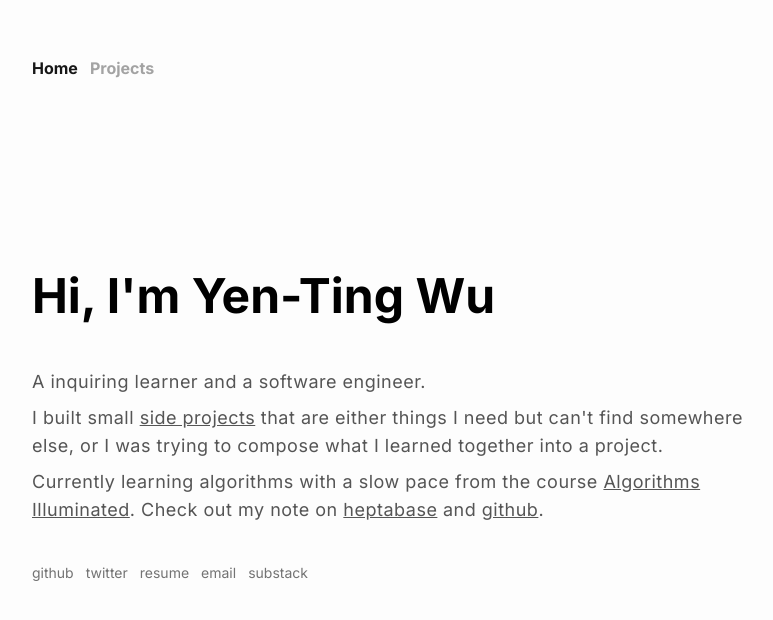
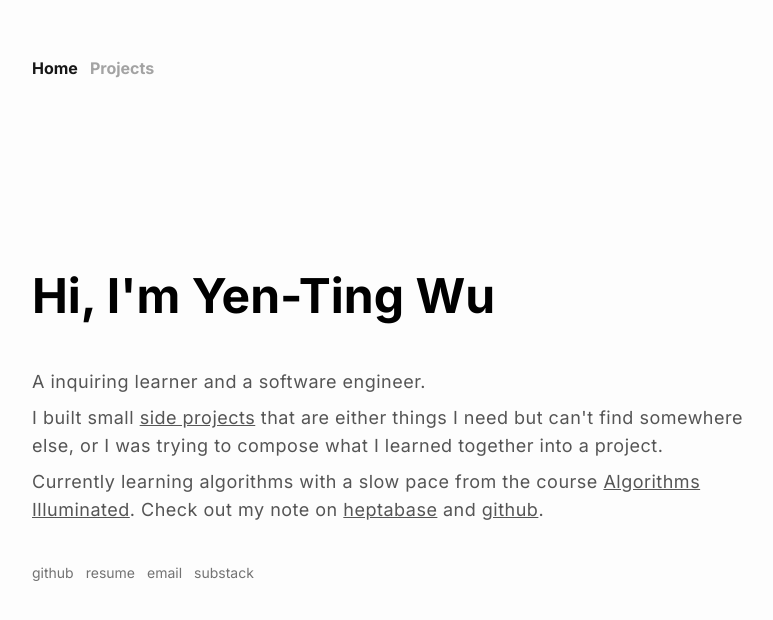
Before and after one commit to YenTingWu/yenting.me, a Next.js app: page / in a window 1280 px wide. Shown: the top 620 px of the page, without its empty margins (248-1021 px from the left). Built offline with nearby package versions, Linux system fonts and the light colour scheme.

Commit message:
fix: remove twitter

```diff
--- a/app/components/footer.tsx
+++ b/app/components/footer.tsx
@@ -2,10 +2,6 @@ const data = [
   {
     title: 'github',
     link: 'https://github.com/YenTingWu',
-  },
-  {
-    title: 'twitter',
-    link: 'https://twitter.com/YenTing09677393',
   },
   {
     title: 'resume',
```
